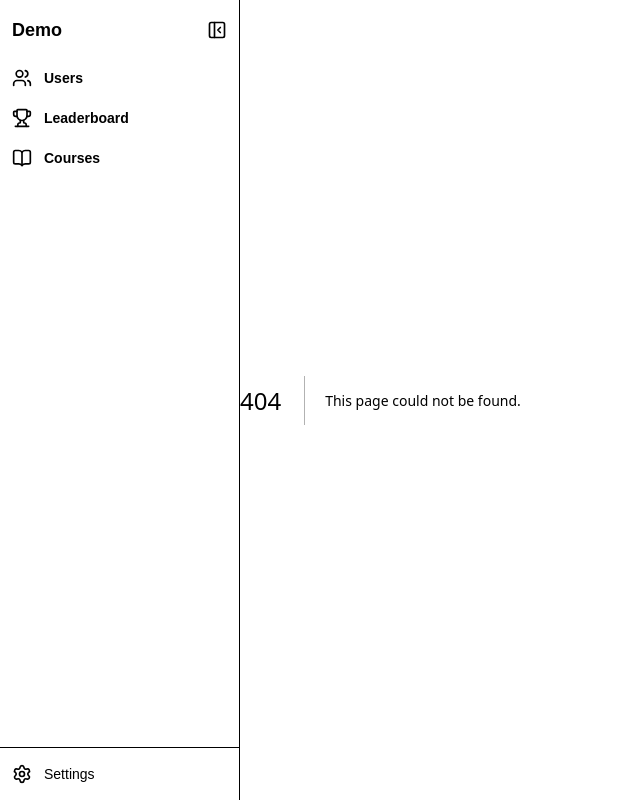
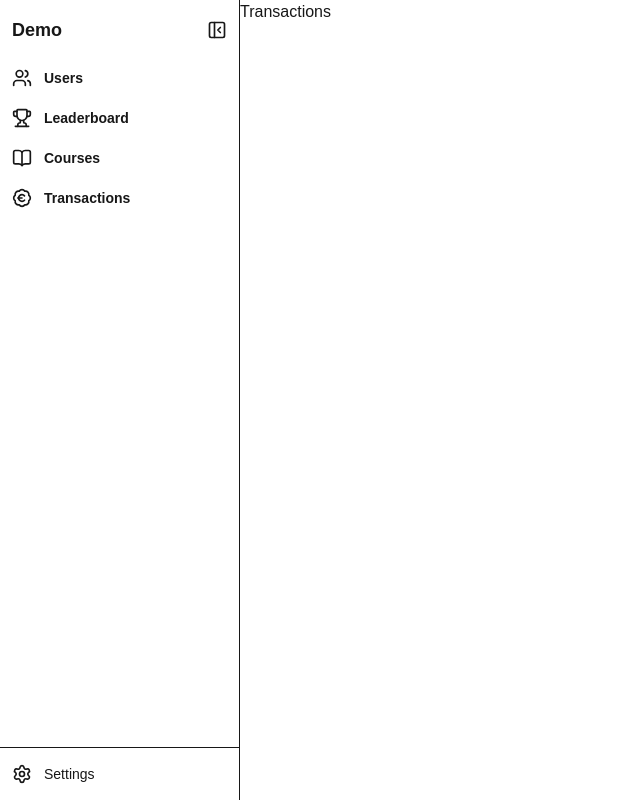
Before and after one commit to SyedJunaidAli1/assignment-dashboard, a Next.js app: page /transactions in a window 1280 px wide. Before the commit this address had no page. Shown: the whole page, without its empty margins (0-640 px from the left). Built offline with nearby package versions, Linux system fonts and the light colour scheme.

Commit message:
transactions route

```diff
--- a/app/components/sidebar.tsx
+++ b/app/components/sidebar.tsx
@@ -10,12 +10,14 @@ import {
   Settings,
   PanelLeftClose,
   PanelLeftOpen,
+  BadgeEuro,
 } from "lucide-react";
 
 const navItems = [
   { name: "Users", href: "/user", icon: Users },
   { name: "Leaderboard", href: "/leaderboard", icon: Trophy },
   { name: "Courses", href: "/courses", icon: BookOpen },
+  { name: "Transactions", href: "/transactions", icon: BadgeEuro },
 ];
 
 const Sidebar = () => {
--- /dev/null
+++ b/app/transactions/page.tsx
@@ -0,0 +1,9 @@
+const Page = () => {
+  return (
+    <div>
+      <h1>Transactions</h1>
+    </div>
+  );
+};
+
+export default Page;
```
